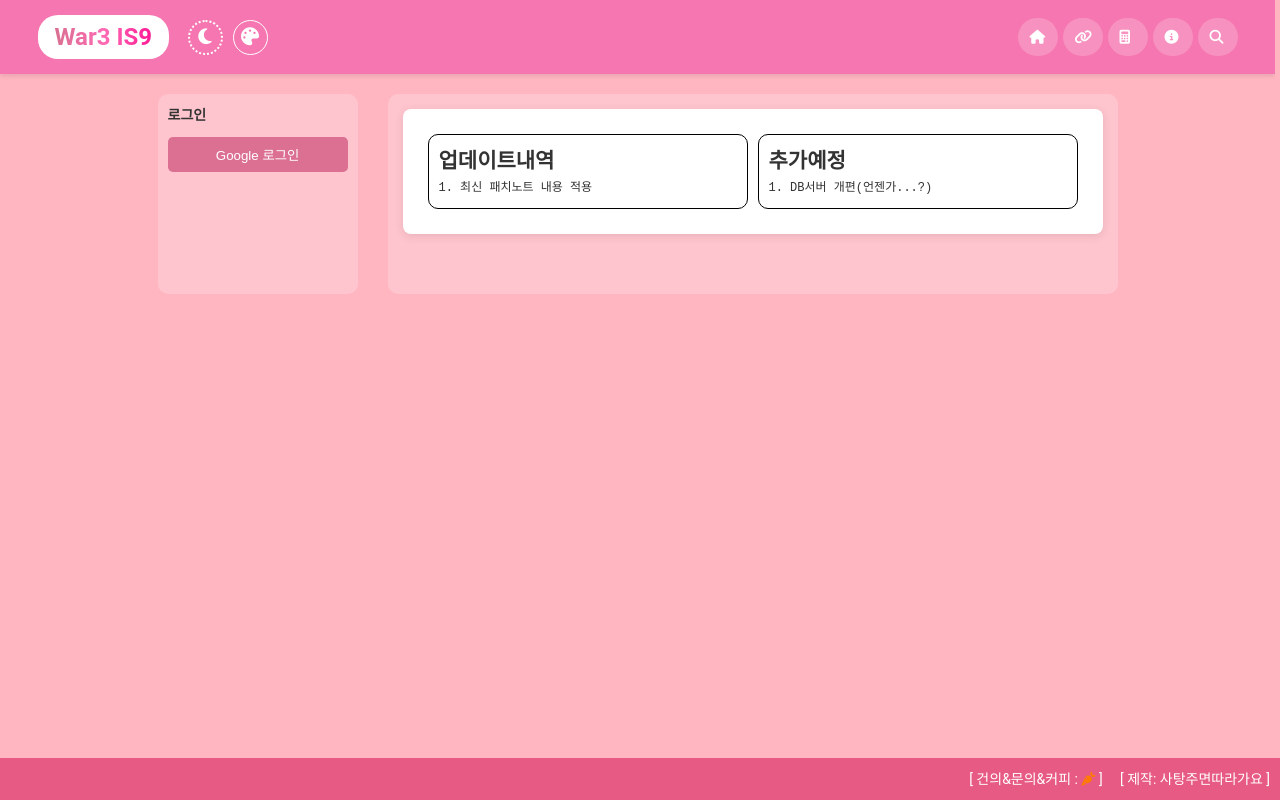
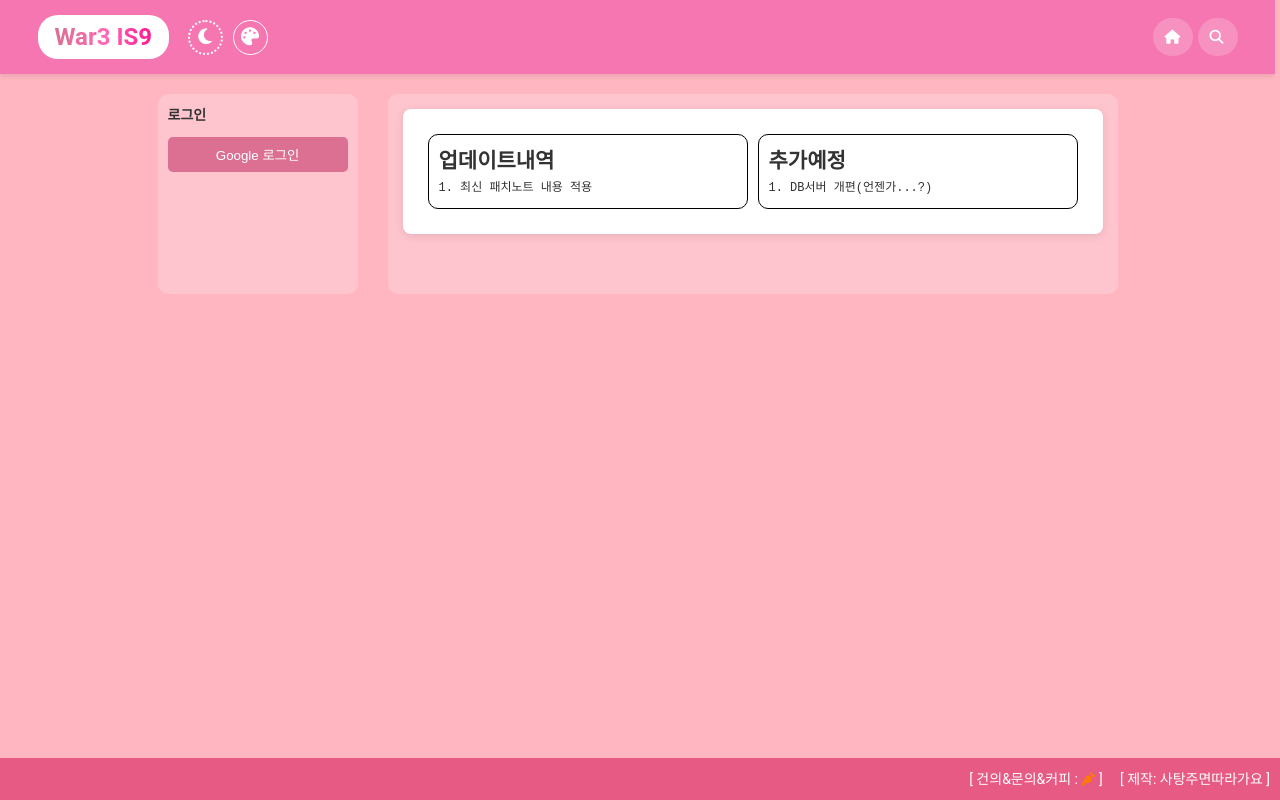
Before and after one commit to woongdam777/re_is9, a Next.js app: page / in a window 1280 px wide. Built offline with nearby package versions, Linux system fonts and the light colour scheme; no server answers; what chartjs-plugin-datalabels would draw is missing.

Commit message:
unactive_menu

```diff
--- a/src/app/components/Header.js
+++ b/src/app/components/Header.js
@@ -71,7 +71,7 @@ export default function Header({ onNavClick }) {
             <li onClick={() => onNavClick('section-home')}>
               <i className="fa-solid fa-house"></i><span>홈</span>
             </li>
-            <li onClick={() => onNavClick('section-link')}>
+            {/* <li onClick={() => onNavClick('section-link')}>
               <i className="fa-solid fa-link"></i><span>링크</span>
             </li>
             <li onClick={() => onNavClick('section-calc')}>
@@ -79,7 +79,7 @@ export default function Header({ onNavClick }) {
             </li>
             <li onClick={() => onNavClick('section-info')}>
               <i className="fa-solid fa-circle-info"></i><span>정보</span>
-            </li>
+            </li> */}
             <li onClick={() => onNavClick('section-search')}>
               <i className="fa-solid fa-magnifying-glass"></i><span>검색</span>
             </li>
```
